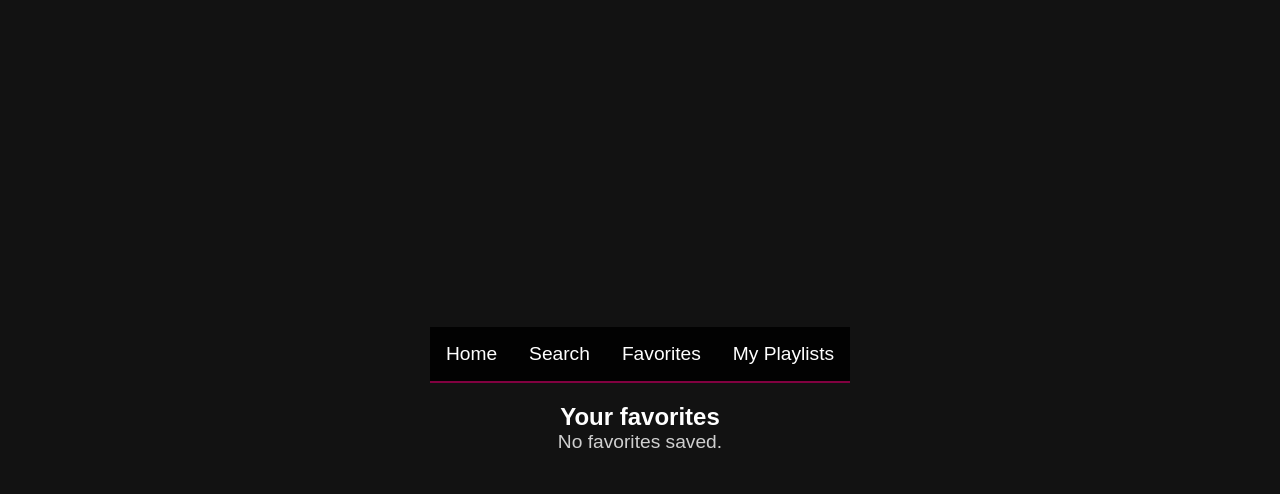
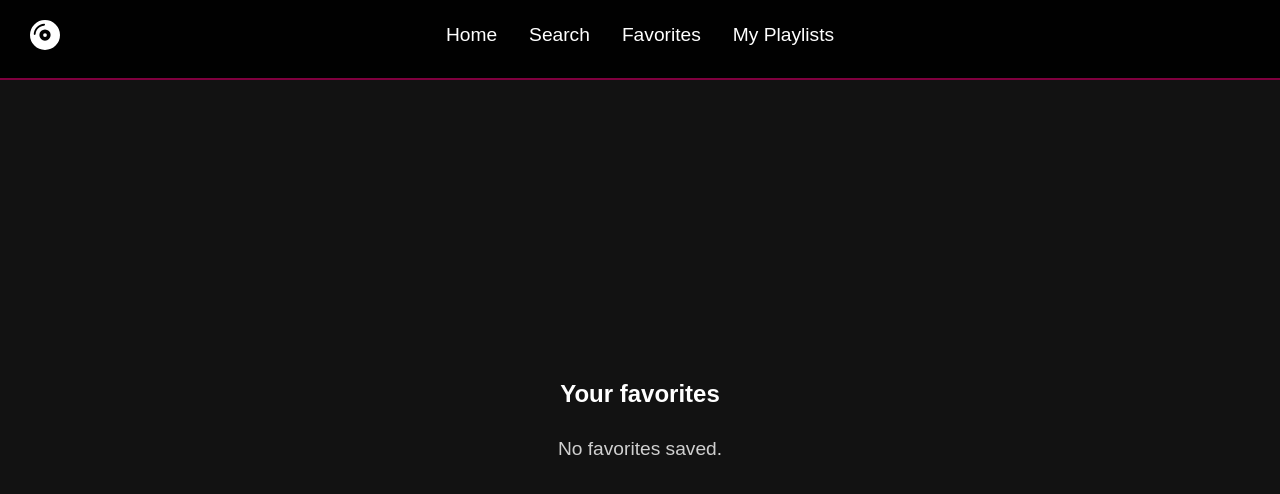
Before and after one commit to 777-XIII/music-finder, a React (Vite) app: page /favorites in a window 1280 px wide. Shown: the top 494 px of the page. Built offline with nearby package versions, Linux system fonts and the light colour scheme.

Commit message:
navbar edit

```diff
--- a/index.html
+++ b/index.html
@@ -3,7 +3,6 @@
 
 <head>
   <meta charset="UTF-8" />
-  <link rel="icon" type="image/svg+xml" href="/vite.svg" />
   <meta name="viewport" content="width=device-width, initial-scale=1.0" />
   <title>Music Finder</title>
 </head>
--- a/package.json
+++ b/package.json
@@ -10,6 +10,9 @@
     "preview": "vite preview"
   },
   "dependencies": {
+    "@fortawesome/fontawesome-svg-core": "^6.7.2",
+    "@fortawesome/free-solid-svg-icons": "^6.7.2",
+    "@fortawesome/react-fontawesome": "^0.2.2",
     "react": "^19.0.0",
     "react-dom": "^19.0.0",
     "react-router-dom": "^7.1.5",
--- a/src/components/Navbar.jsx
+++ b/src/components/Navbar.jsx
@@ -1,9 +1,15 @@
 import { Link } from "react-router-dom";
+import { FontAwesomeIcon } from "@fortawesome/react-fontawesome";
+import { faCompactDisc } from "@fortawesome/free-solid-svg-icons";
 
 function Navbar() {
   return (
     <nav className="navbar">
-      <Link to="/">Home</Link>
+      {/* CD-Icon ganz links */}
+      <FontAwesomeIcon icon={faCompactDisc} className="navbar-icon" />
+
+      {/* Links in der Navbar */}
+      <Link to="/"> Home</Link>
       <Link to="/search">Search</Link>
       <Link to="/favorites">Favorites</Link>
       <Link to="/playlists">My Playlists</Link>
--- a/src/pages/MyPlaylist.jsx
+++ b/src/pages/MyPlaylist.jsx
@@ -35,6 +35,7 @@ function MyPlaylist() {
               <h3>{playlists.name}</h3>
               <div className="playlist-actions">
                 <Link to={`/playlist/${playlists.id}`}>Open</Link>
+
                 <button onClick={() => deletePlaylist(playlists.id)}>
                   Delete
                 </button>
--- a/src/styles/Global.css
+++ b/src/styles/Global.css
@@ -18,14 +18,30 @@ body {
 
 /* NAVIGATION */
 
+.navbar-icon {
+  /* border: 1px solid red; */
+  height: 30px;
+  line-height: 20px;
+  padding: 5px;
+  position: fixed;
+  top: 15px;
+  left: 25px;
+}
+
 nav {
-  width: 100%;
   padding: 1rem;
   background: rgba(0, 0, 0, 0.9);
   display: flex;
   justify-content: center;
   gap: 2rem;
   border-bottom: 2px solid rgba(255, 0, 127, 0.5);
+  position: fixed;
+  top: 0;
+  left: 0;
+  width: 100%;
+  height: 5rem;
+  z-index: 1;
+  line-height: 2;
 }
 
 nav a {
@@ -40,7 +56,7 @@ nav a::after {
   content: "";
   position: absolute;
   left: 0;
-  bottom: -4px;
+  bottom: 10px;
   width: 100%;
   height: 2px;
   background: #ff007f;
@@ -83,7 +99,7 @@ input:focus {
   box-shadow: 0 0 8px #ff007f;
 }
 
-/* button {
+button {
   margin-left: 10px;
   padding: 10px 15px;
   font-size: 1rem;
@@ -99,9 +115,8 @@ button:hover {
   background: #ff007f;
   box-shadow: 0 0 10px #ff007f;
 }
- */
 
-button {
+/* button {
   padding: 12px 15px;
   font-size: 1rem;
   border: none;
@@ -115,7 +130,7 @@ button {
 button:hover {
   background: linear-gradient(45deg, #ff007f, #7f00ff);
   box-shadow: 0 0 10 #ff007f;
-}
+} */
 
 /* SONG-CARD */
 
@@ -179,6 +194,11 @@ audio {
 .favorites-container {
   text-align: center;
   padding: 20px;
+}
+
+.favorites-container h2 {
+  margin: 40px 0 30px 0;
+  /* border: 1px solid red; */
 }
 
 .favorites-container p {
```
Also changed, not shown: src/App.css (deleted, +0 -42 lines), 1 other file (tests, documents, lock files or other folders).
